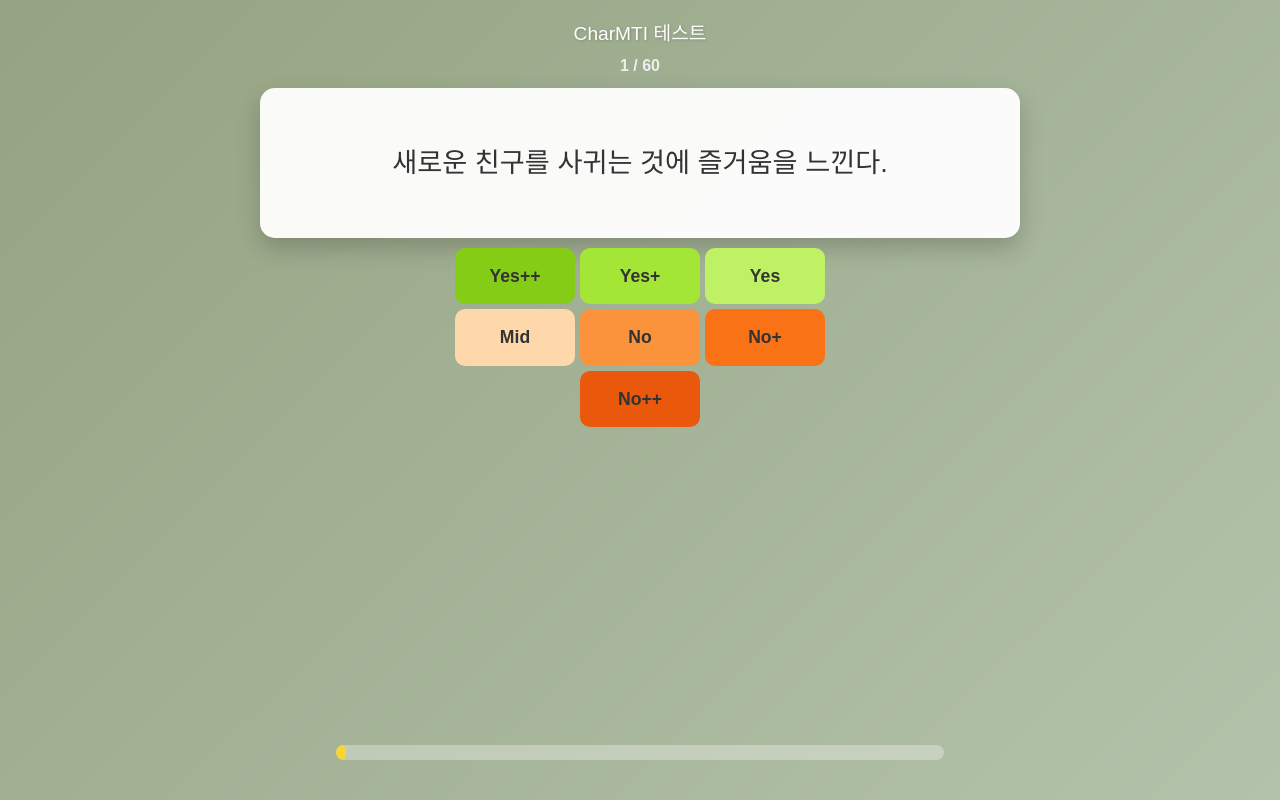
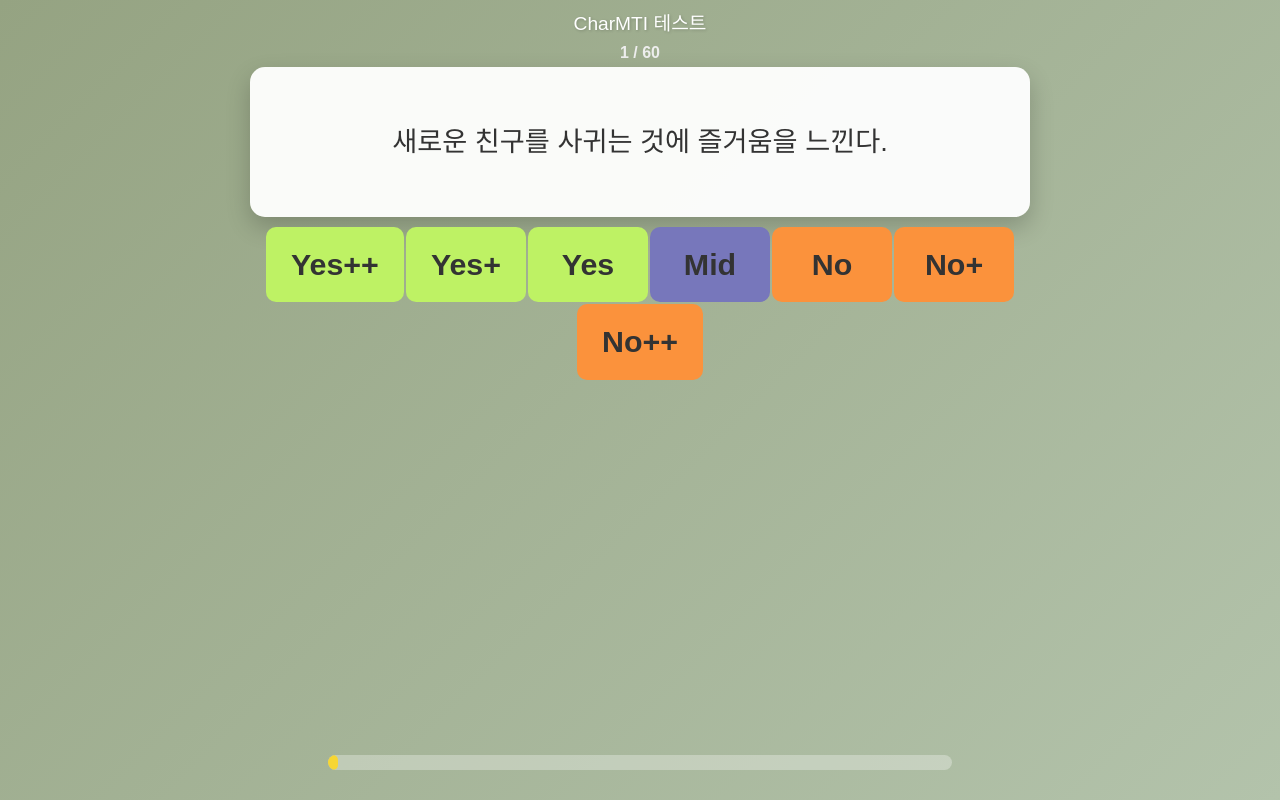
Before and after one commit to ii-johan/charmti, a Next.js app: page /test in a window 1280 px wide. Built offline with nearby package versions, Linux system fonts and the light colour scheme.

Commit message:
feat:updated

```diff
--- a/src/pages/index.tsx
+++ b/src/pages/index.tsx
@@ -21,11 +21,11 @@ export default function Home() {
 
       <main className={styles.main}>
         <h1 className={styles.title}>
-          Mbti <span className={styles.highlight}>CharMTI</span> Test
+          New <span className={styles.highlight}>CharMTI</span> Test
         </h1>
 
         <p className={styles.description}>
-          당신의 감정 스타일(Atlas/Blaze)과 매력 스타일(Charm/Dawn)을 알아보세요!
+          MBTI유형과 매력유형을 함께 알아보세요!
         </p>
 
         <div className={styles.buttonContainer}>
@@ -33,18 +33,18 @@ export default function Home() {
             className={styles.startButton}
             onClick={() => handleStartTest(60)}
           >
-            60문항 시작하기 (간편)
+            간편테스트 60문항
           </button>
           <button
             className={styles.startButton}
             onClick={() => handleStartTest(120)}
           >
-            120문항 시작하기 (심층)
+            심층테스트 120문항
           </button>
         </div>
 
         <p className={styles.footerText}>
-          당신의 특별한 매력을 지금 바로 확인해보세요!
+          Here are my two cents.
         </p>
       </main>
     </div>
--- a/src/pages/result.tsx
+++ b/src/pages/result.tsx
@@ -69,15 +69,15 @@ const ResultPage = () => {
   const { mbtiType, charMtiType, percentages, mbtiDescription, charMtiADescription, charMtiCDescription } = result;
 
   const mbtiAxesData = [
-    { leftType: 'E', rightType: 'I', leftLabel: '외향형', rightLabel: '내향형', leftPercentage: percentages['E'] || 50, rightPercentage: percentages['I'] || 50 },
-    { leftType: 'S', rightType: 'N', leftLabel: '감각형', rightLabel: '직관형', leftPercentage: percentages['S'] || 50, rightPercentage: percentages['N'] || 50 },
-    { leftType: 'T', rightType: 'F', leftLabel: '사고형', rightLabel: '감정형', leftPercentage: percentages['T'] || 50, rightPercentage: percentages['F'] || 50 },
-    { leftType: 'J', rightType: 'P', leftLabel: '판단형', rightLabel: '인식형', leftPercentage: percentages['J'] || 50, rightPercentage: percentages['P'] || 50 },
+    { leftType: 'E', rightType: 'I', leftLabel: '외향', rightLabel: '내향', leftPercentage: percentages['E'] || 50, rightPercentage: percentages['I'] || 50 },
+    { leftType: 'S', rightType: 'N', leftLabel: '감각', rightLabel: '직관', leftPercentage: percentages['S'] || 50, rightPercentage: percentages['N'] || 50 },
+    { leftType: 'T', rightType: 'F', leftLabel: '사고', rightLabel: '감정', leftPercentage: percentages['T'] || 50, rightPercentage: percentages['F'] || 50 },
+    { leftType: 'J', rightType: 'P', leftLabel: '판단', rightLabel: '인식', leftPercentage: percentages['J'] || 50, rightPercentage: percentages['P'] || 50 },
   ];
 
   const charMtiAxesData = [
-    { leftType: 'A', rightType: 'B', leftLabel: '안정형', rightLabel: '열정형', leftPercentage: percentages['A'] || 50, rightPercentage: percentages['B'] || 50 },
-    { leftType: 'C', rightType: 'D', leftLabel: '매력형', rightLabel: '찌질형', leftPercentage: percentages['C'] || 50, rightPercentage: percentages['D'] || 50 },
+    { leftType: 'A', rightType: 'B', leftLabel: '안정', rightLabel: '열정', leftPercentage: percentages['A'] || 50, rightPercentage: percentages['B'] || 50 },
+    { leftType: 'C', rightType: 'D', leftLabel: '매력', rightLabel: '찌질', leftPercentage: percentages['C'] || 50, rightPercentage: percentages['D'] || 50 },
   ];
 
   return (
--- a/src/pages/test.tsx
+++ b/src/pages/test.tsx
@@ -40,13 +40,13 @@ const TestPage = () => {
 
   // 답변 버튼 색상 설정
   const buttonColors = {
-    strongPositive: '#84cc16', // Yes++
-    positive: '#a3e635',     // Yes+
+    strongPositive: '#bef264', // Yes++
+    positive: '#bef264',     // Yes+
     mildPositive: '#bef264', // Yes
-    neutral: '#fed7aa',      // Mid
+    neutral: '#7777bb',      // Mid
     mildNegative: '#fb923c', // No
-    negative: '#f97316',     // No+
-    strongNegative: '#ea580c' // No++
+    negative: '#fb923c',     // No+
+    strongNegative: '#fb923c' // No++
   };
 
   // 답변 처리 함수
--- a/src/styles/Home.module.css
+++ b/src/styles/Home.module.css
@@ -20,7 +20,7 @@
   justify-content: center;
   align-items: center;
   max-width: 900px;
-  width: 100%;
+  width: 80%;
 }
 
 .title {
--- a/src/styles/Result.module.css
+++ b/src/styles/Result.module.css
@@ -144,7 +144,7 @@
 
 .barFillLeft {
   height: 100%;
-  background-color: #2ea050; /* 왼쪽 지표 색상 */
+  background-color: #288644; /* 왼쪽 지표 색상 */
   transition: width 0.8s ease-out;
   border-top-left-radius: 5px;
   border-bottom-left-radius: 5px;
@@ -152,7 +152,7 @@
 
 .barFillRight {
   height: 100%;
-  background-color: #b49610; /* 오른쪽 지표 색상 */
+  background-color: #a28504; /* 오른쪽 지표 색상 */
   transition: width 0.8s ease-out;
   border-top-right-radius: 5px;
   border-bottom-right-radius: 5px;
@@ -192,7 +192,7 @@
 
 @media (max-width: 768px) {
   .resultTitle {
-    font-size: 2.5rem;
+    font-size: 2rem;
   }
   .typeDisplay {
     font-size: 3rem;
--- a/src/styles/Test.module.css
+++ b/src/styles/Test.module.css
@@ -16,7 +16,7 @@
 .loadingText {
   font-size: 1.8rem;
   color: #fff;
-  margin-bottom: 20px;
+  margin-bottom: 10px;
 }
 
 /* 로딩 스피너 */
@@ -43,12 +43,12 @@
   align-items: center;
   width: 100%;
   max-width: 800px;
-  padding: 20px;
+  padding: 10px;
 }
 
 .title {
   font-size: 1.2rem;
-  margin-bottom: 5px;
+  margin-bottom: 2px;
   color: #fff;
   text-shadow: 1px 1px 3px rgba(0, 0, 0, 0.2);
 }
@@ -56,14 +56,14 @@
 .questionCounter {
   font-size: 1rem;
   color: #eee;
-  margin-bottom: 10px;
+  margin-bottom: 2px;
   font-weight: bold;
 }
 
 .statementBox {
   background-color: rgba(255, 255, 255, 0.95);
   border-radius: 15px;
-  padding: 30px;
+  padding: 5px;
   margin-bottom: 10px;
   box-shadow: 0 10px 25px rgba(0, 0, 0, 0.2);
   min-height: 150px; /* 충분한 높이 확보 */
@@ -86,16 +86,16 @@
   display: flex;
   flex-wrap: wrap; /* 버튼이 많으므로 줄바꿈 허용 */
   justify-content: center;
-  gap: 5px; /* 버튼 간 간격 */
-  width: 50%;
-  margin-bottom: 10px;
+  gap: 2px; /* 버튼 간 간격 */
+  width: 100%;
+  margin-bottom: 5px;
 }
 
 .answerButton {
   padding: 15px 25px;
   border: none;
   border-radius: 10px;
-  font-size: 1.1rem;
+  font-size: 1.9rem;
   font-weight: bold;
   color: #333;
   cursor: pointer;
```
